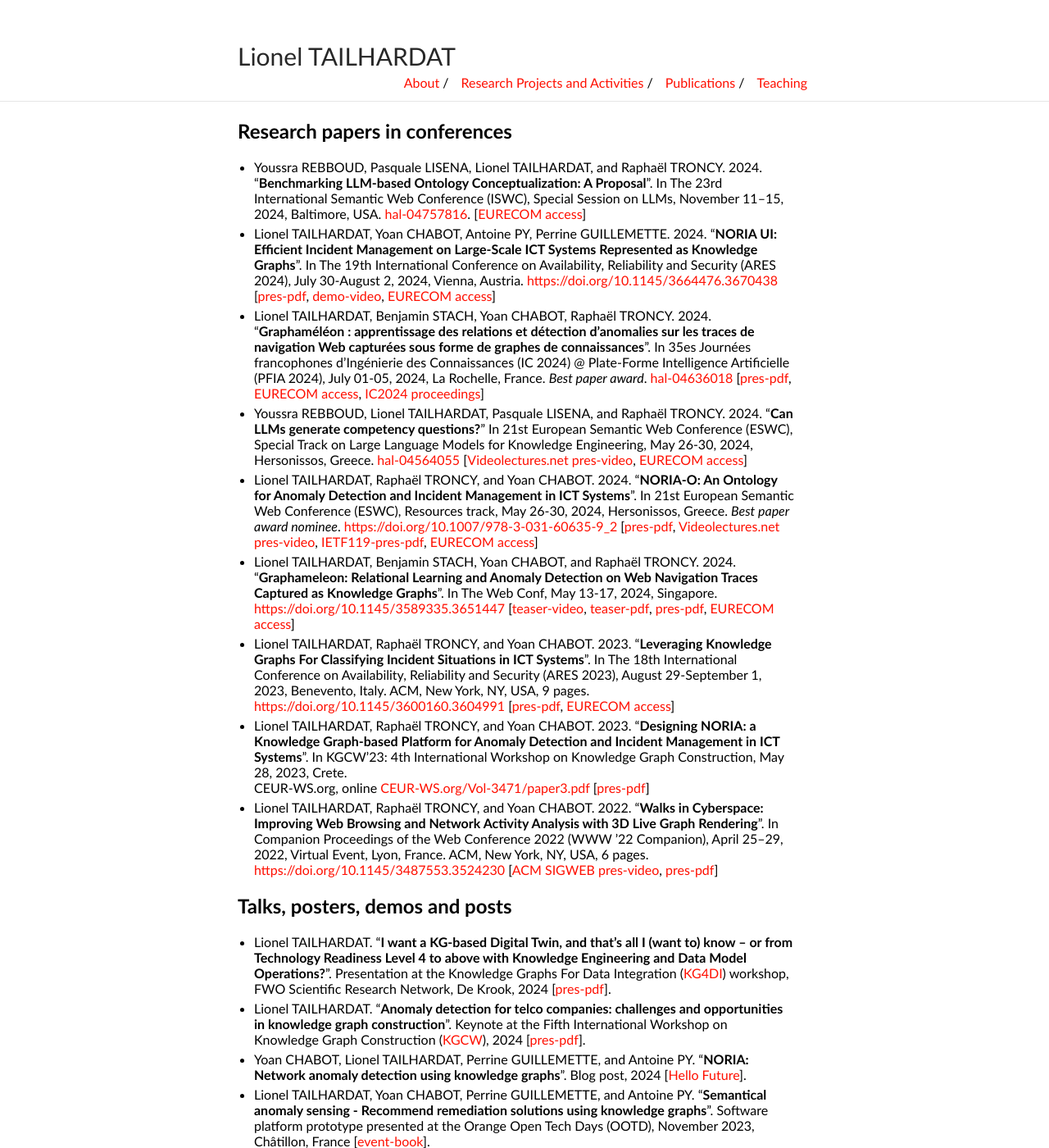
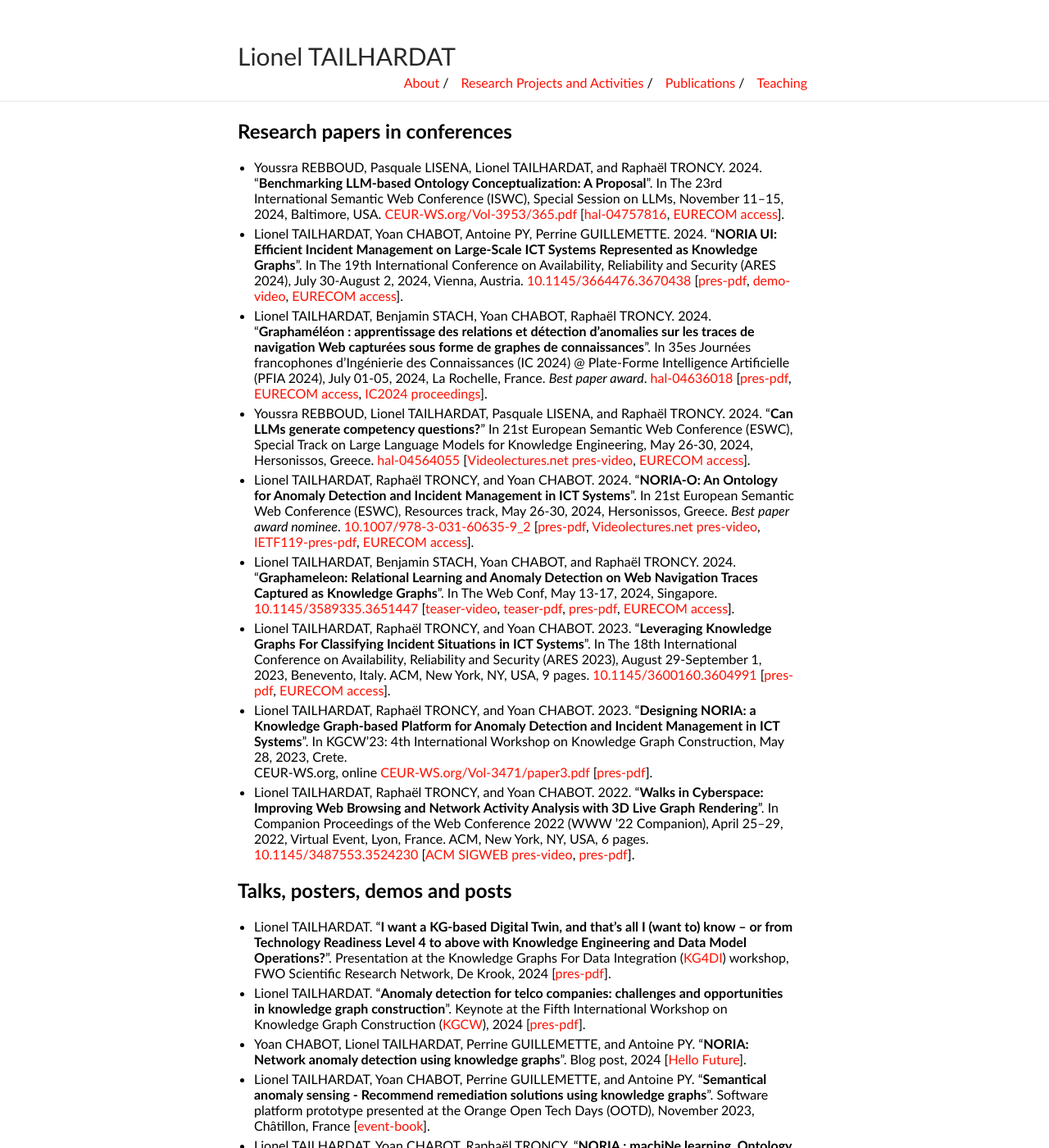
Before and after one commit to GenEars/GenEars.github.io, a Jekyll site: the page built from publications.md, in a window 1280 px wide and 1400 px high. Shown: the whole window at 82% size. Built offline with Jekyll 4.4.1, drawn with Linux system fonts in a browser that asks for light colours; part of the change alters nothing that is shown.

Commit message:
Added CEUR-WS.org/Vol-3953/365.pdf ref.
Signed-off-by: lionel.tailhardat <lionel.tailhardat@orange.com>

```diff
--- a/publications.md
+++ b/publications.md
@@ -8,44 +8,44 @@ title: Publications - Lionel TAILHARDAT
 * Youssra REBBOUD, Pasquale LISENA, Lionel TAILHARDAT, and Raphaël TRONCY. 2024.
   "**Benchmarking LLM-based Ontology Conceptualization: A Proposal**".
   In The 23rd International Semantic Web Conference (ISWC), Special Session on LLMs, November 11–15, 2024, Baltimore, USA.
-  [hal-04757816](https://hal.science/hal-04757816). [[EURECOM access](https://www.eurecom.fr/publication/7944/)]
+  [CEUR-WS.org/Vol-3953/365.pdf](https://ceur-ws.org/Vol-3953/365.pdf) [[hal-04757816](https://hal.science/hal-04757816), [EURECOM access](https://www.eurecom.fr/publication/7944/)].
 * Lionel TAILHARDAT, Yoan CHABOT, Antoine PY, Perrine GUILLEMETTE. 2024.
   "**NORIA UI: Efficient Incident Management on Large-Scale ICT Systems Represented as Knowledge Graphs**".
   In The 19th International Conference on Availability, Reliability and Security (ARES 2024), July 30-August 2, 2024, Vienna, Austria.
-  [https://doi.org/10.1145/3664476.3670438](https://doi.org/10.1145/3664476.3670438) [[pres-pdf](pubs/GRASEC-2024-noria-ui-pres.pdf), [demo-video](pubs/GRASEC-2024-noria-ui-demo.webm), [EURECOM access](https://www.eurecom.fr/publication/7767)]
+  [10.1145/3664476.3670438](https://doi.org/10.1145/3664476.3670438) [[pres-pdf](pubs/GRASEC-2024-noria-ui-pres.pdf), [demo-video](pubs/GRASEC-2024-noria-ui-demo.webm), [EURECOM access](https://www.eurecom.fr/publication/7767)].
 * Lionel TAILHARDAT, Benjamin STACH, Yoan CHABOT, Raphaël TRONCY. 2024.
   "**Graphaméléon : apprentissage des relations et détection d’anomalies sur les traces de navigation Web capturées sous forme de graphes de connaissances**".
   In 35es Journées francophones d'Ingénierie des Connaissances (IC 2024) @ Plate-Forme Intelligence Artificielle (PFIA 2024), July 01-05, 2024, La Rochelle, France.
   *Best paper award*.
-  [hal-04636018](https://hal.science/hal-04636018) [[pres-pdf](pubs/PFIA-2024-graphameleon-pres.pdf), [EURECOM access](https://www.eurecom.fr/publication/7728), [IC2024 proceedings](https://pfia2024.univ-lr.fr/assets/files/Conf%C3%A9rence-IC/IC2024_Actes.pdf)]
+  [hal-04636018](https://hal.science/hal-04636018) [[pres-pdf](pubs/PFIA-2024-graphameleon-pres.pdf), [EURECOM access](https://www.eurecom.fr/publication/7728), [IC2024 proceedings](https://pfia2024.univ-lr.fr/assets/files/Conf%C3%A9rence-IC/IC2024_Actes.pdf)].
 * Youssra REBBOUD, Lionel TAILHARDAT, Pasquale LISENA, and Raphaël TRONCY. 2024.
   "**Can LLMs generate competency questions?**"
   In 21st European Semantic Web Conference (ESWC), Special Track on Large Language Models for Knowledge Engineering, May 26-30, 2024, Hersonissos, Greece.
-  [hal-04564055](https://hal.science/hal-04564055) [[Videolectures.net pres-video](https://videolectures.net/eswc2024_lisena_competency_questions/), [EURECOM access](https://www.eurecom.fr/publication/7699)]
+  [hal-04564055](https://hal.science/hal-04564055) [[Videolectures.net pres-video](https://videolectures.net/eswc2024_lisena_competency_questions/), [EURECOM access](https://www.eurecom.fr/publication/7699)].
 * Lionel TAILHARDAT, Raphaël TRONCY, and Yoan CHABOT. 2024.
   "**NORIA-O: An Ontology for Anomaly Detection and Incident Management in ICT Systems**".
   In 21st European Semantic Web Conference (ESWC), Resources track, May 26-30, 2024, Hersonissos, Greece.
   *Best paper award nominee*.
-  [https://doi.org/10.1007/978-3-031-60635-9_2](https://doi.org/10.1007/978-3-031-60635-9_2) [[pres-pdf](pubs/ESWC-2024-noria-o-pres.pdf), [Videolectures.net pres-video](https://videolectures.net/eswc2024_tailhadat_anomaly_detection/), [IETF119-pres-pdf](pubs/IETF-2024-noria-o.pdf), [EURECOM access](https://www.eurecom.fr/fr/publication/7659)]
+  [10.1007/978-3-031-60635-9_2](https://doi.org/10.1007/978-3-031-60635-9_2) [[pres-pdf](pubs/ESWC-2024-noria-o-pres.pdf), [Videolectures.net pres-video](https://videolectures.net/eswc2024_tailhadat_anomaly_detection/), [IETF119-pres-pdf](pubs/IETF-2024-noria-o.pdf), [EURECOM access](https://www.eurecom.fr/fr/publication/7659)].
 * Lionel TAILHARDAT, Benjamin STACH, Yoan CHABOT, and Raphaël TRONCY. 2024.
   "**Graphameleon: Relational Learning and Anomaly Detection on Web Navigation Traces Captured as Knowledge Graphs**".
   In The Web Conf, May 13-17, 2024, Singapore.
-  [https://doi.org/10.1145/3589335.3651447](https://doi.org/10.1145/3589335.3651447) [[teaser-video](https://www.youtube.com/watch?v=upaMA_YzBZs), [teaser-pdf](pubs/TWC-2024-graphameleon-teaser.pdf), [pres-pdf](pubs/TWC-2024-graphameleon-pres.pdf), [EURECOM access](https://www.eurecom.fr/fr/publication/7478)]
+  [10.1145/3589335.3651447](https://doi.org/10.1145/3589335.3651447) [[teaser-video](https://www.youtube.com/watch?v=upaMA_YzBZs), [teaser-pdf](pubs/TWC-2024-graphameleon-teaser.pdf), [pres-pdf](pubs/TWC-2024-graphameleon-pres.pdf), [EURECOM access](https://www.eurecom.fr/fr/publication/7478)].
 * Lionel TAILHARDAT, Raphaël TRONCY, and Yoan CHABOT. 2023.
   "**Leveraging Knowledge Graphs For Classifying Incident Situations in ICT Systems**".
   In The 18th International Conference on Availability, Reliability and Security (ARES 2023), August 29-September 1, 2023, Benevento, Italy.
   ACM, New York, NY, USA, 9 pages.
-  [https://doi.org/10.1145/3600160.3604991](https://doi.org/10.1145/3600160.3604991) [[pres-pdf](pubs/GRASEC-2023-noria-ad-pres.pdf), [EURECOM access](https://www.eurecom.fr/publication/7342)]
+  [10.1145/3600160.3604991](https://doi.org/10.1145/3600160.3604991) [[pres-pdf](pubs/GRASEC-2023-noria-ad-pres.pdf), [EURECOM access](https://www.eurecom.fr/publication/7342)].
 * Lionel TAILHARDAT, Raphaël TRONCY, and Yoan CHABOT. 2023.
   "**Designing NORIA: a Knowledge Graph-based Platform for Anomaly Detection and Incident Management in ICT Systems**".
   In KGCW'23: 4th International Workshop on Knowledge Graph Construction, May
   28, 2023, Crete.
-  CEUR-WS.org, online [CEUR-WS.org/Vol-3471/paper3.pdf](https://ceur-ws.org/Vol-3471/paper3.pdf) [[pres-pdf](pubs/KGCW-2023-noria-platform-pres.pdf)]
+  CEUR-WS.org, online [CEUR-WS.org/Vol-3471/paper3.pdf](https://ceur-ws.org/Vol-3471/paper3.pdf) [[pres-pdf](pubs/KGCW-2023-noria-platform-pres.pdf)].
 * Lionel TAILHARDAT, Raphaël TRONCY, and Yoan CHABOT. 2022.
   "**Walks in Cyberspace: Improving Web Browsing and Network Activity Analysis with 3D Live Graph Rendering**".
   In Companion Proceedings of the Web Conference 2022 (WWW ’22 Companion), April 25–29, 2022, Virtual Event, Lyon, France.
   ACM, New York, NY, USA, 6 pages.
-  [https://doi.org/10.1145/3487553.3524230](https://doi.org/10.1145/3487553.3524230) [[ACM SIGWEB pres-video](https://www.youtube.com/watch?v=X9DxQZellTQ&t=2564s), [pres-pdf](pubs/TWC-2022-dynagraph-pres.pdf)]
+  [10.1145/3487553.3524230](https://doi.org/10.1145/3487553.3524230) [[ACM SIGWEB pres-video](https://www.youtube.com/watch?v=X9DxQZellTQ&t=2564s), [pres-pdf](pubs/TWC-2022-dynagraph-pres.pdf)].
 
 ## Talks, posters, demos and posts
 
```
